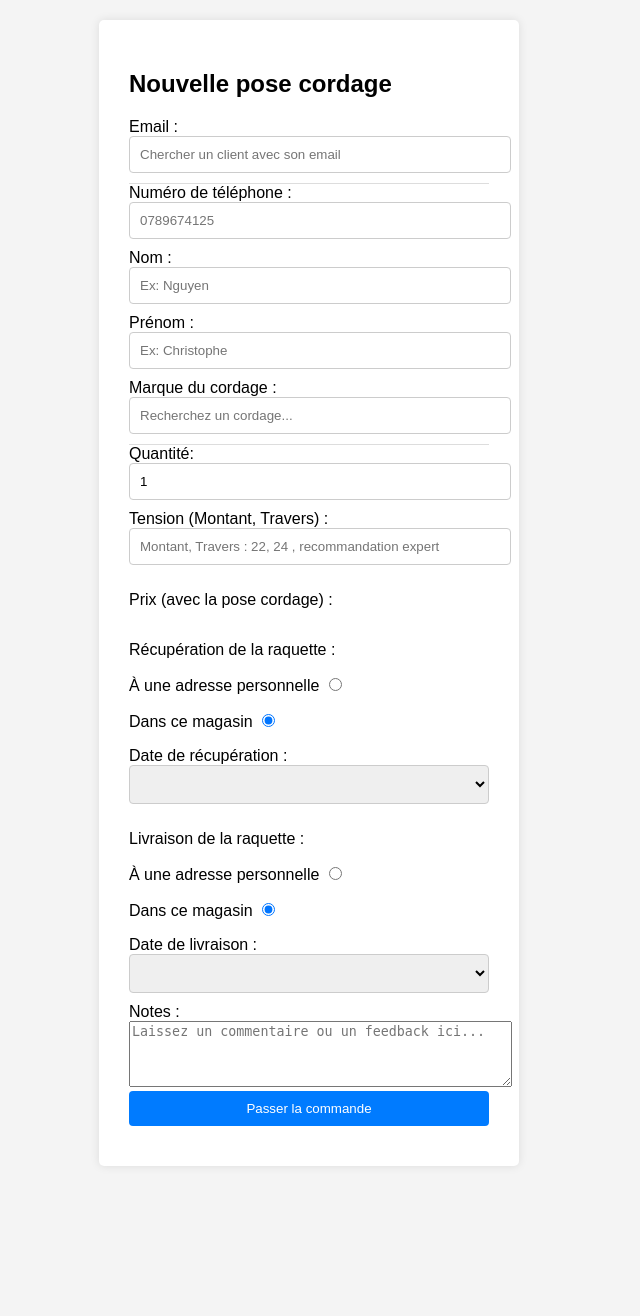
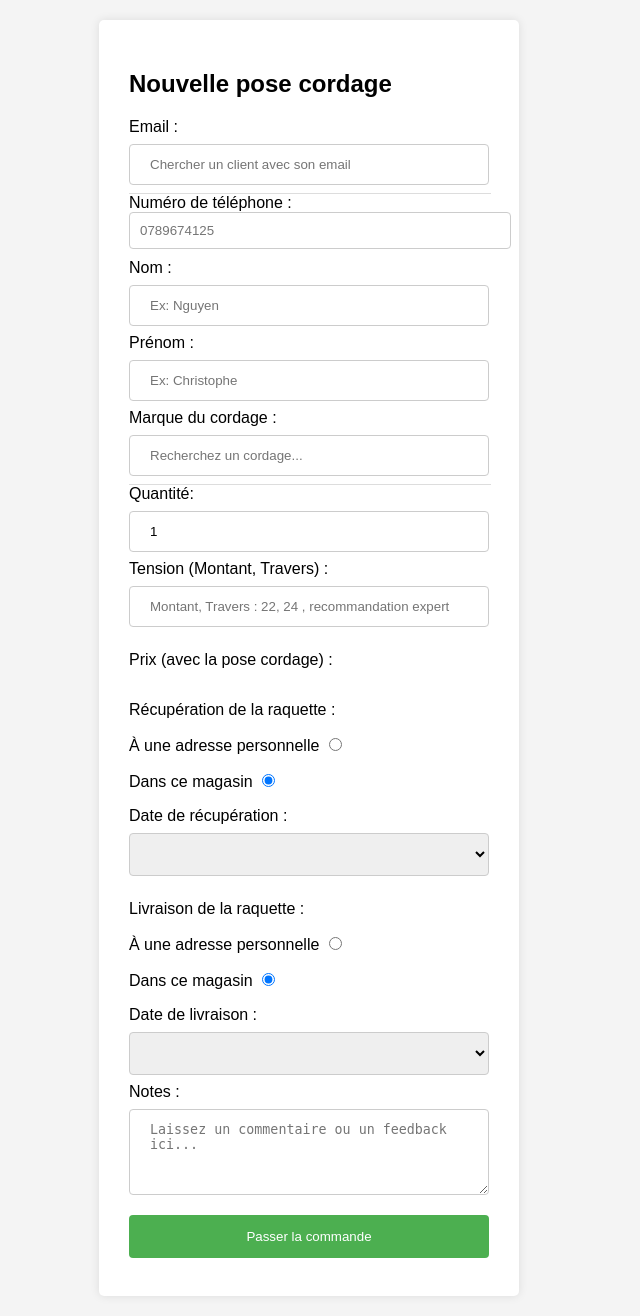
Before and after one commit to DamienBataillardGOATT/goatt-tools, a Flask app: template templates/order.html in a window 1280 px wide. Shown: the whole page, without its empty margins (331-971 px from the left). Before the commit the page ends 1126 px from the top, so only its background shows below. Run offline with Flask 3, Linux system fonts and the light colour scheme; the template is opened without the code that fills it, so the values that code supplies are empty.

Commit message:
style and js correction

```diff
--- a/static/css/styles.css
+++ b/static/css/styles.css
@@ -27,6 +27,7 @@ body {
     max-width: 800px;
     flex-wrap: wrap;
 }
+
 
 .popup-container {
     display: none;
@@ -69,16 +70,29 @@ input, select {
     border-radius: 4px;
 }
 
+input[type="text"], input[type="email"], input[type="number"], select, textarea {
+    width: 100%;
+    padding: 12px 20px;
+    margin: 8px 0;
+    display: inline-block;
+    border: 1px solid #ccc;
+    border-radius: 4px;
+    box-sizing: border-box;
+}
+
 input[type="submit"] {
-    background-color: #007BFF;
-    color: #ffffff;
+    width: 100%;
+    background-color: #4CAF50;
+    color: white;
+    padding: 14px 20px;
+    margin: 8px 0;
     border: none;
+    border-radius: 4px;
     cursor: pointer;
-    transition: background-color 0.3s;
 }
 
 input[type="submit"]:hover {
-    background-color: #0056b3;
+    background-color: #45a049;
 }
 
 input[type="radio"] {
@@ -92,6 +106,8 @@ input[type="radio"] {
 .suggestions {
     border: 1px solid #ddd;
     border-top: none;
+    width: 100%;
+    background-color: white;
 }
 
 .suggestions div {
@@ -130,28 +146,28 @@ input[type="radio"] {
 
 .menu {
     text-align: center;
-    background-color: #fff; /* Couleur de fond du menu */
+    background-color: #fff;
     padding: 40px;
     border-radius: 10px;
-    box-shadow: 0 0 10px rgba(0, 0, 0, 0.1); /* Ombre du menu */
+    box-shadow: 0 0 10px rgba(0, 0, 0, 0.1);
 }
 
 .menu a {
     display: block;
     margin: 10px 0;
     text-decoration: none;
-    color: #333; /* Couleur du texte des liens */
-    font-size: 18px; /* Taille du texte */
+    color: #333;
+    font-size: 18px;
     padding: 8px 0;
 }
 
 .menu a:hover {
-    color: #007bff; /* Couleur du texte au survol */
+    color: #007bff;
 }
 
 .menu h1 {
     margin-bottom: 30px;
-    color: #333; /* Couleur du titre */
+    color: #333;
 }
 
 .confirmation-box {
@@ -161,7 +177,7 @@ input[type="radio"] {
     border-radius: 10px;
     box-shadow: 0 0 10px rgba(0, 0, 0, 0.1);
     width: 80%;
-    max-width: 500px; /* Ajustez la largeur maximale selon vos besoins */
+    max-width: 500px;
 }
 
 .confirmation-box h1 {
@@ -182,3 +198,9 @@ input[type="radio"] {
 .confirmation-box a:hover {
     text-decoration: underline;
 }
+
+@media screen and (max-width: 600px) {
+    .container .form-group {
+        flex-basis: 100%;
+    }
+}
--- a/static/scripts/script.js
+++ b/static/scripts/script.js
@@ -66,6 +66,7 @@
 
                 if (data.cordage) {
                     document.getElementById('searchInput').value = data.cordage;
+                    updatePrice();
                 }
                 if (data.tension) {
                     document.getElementById('Tension').value = data.tension;
```
